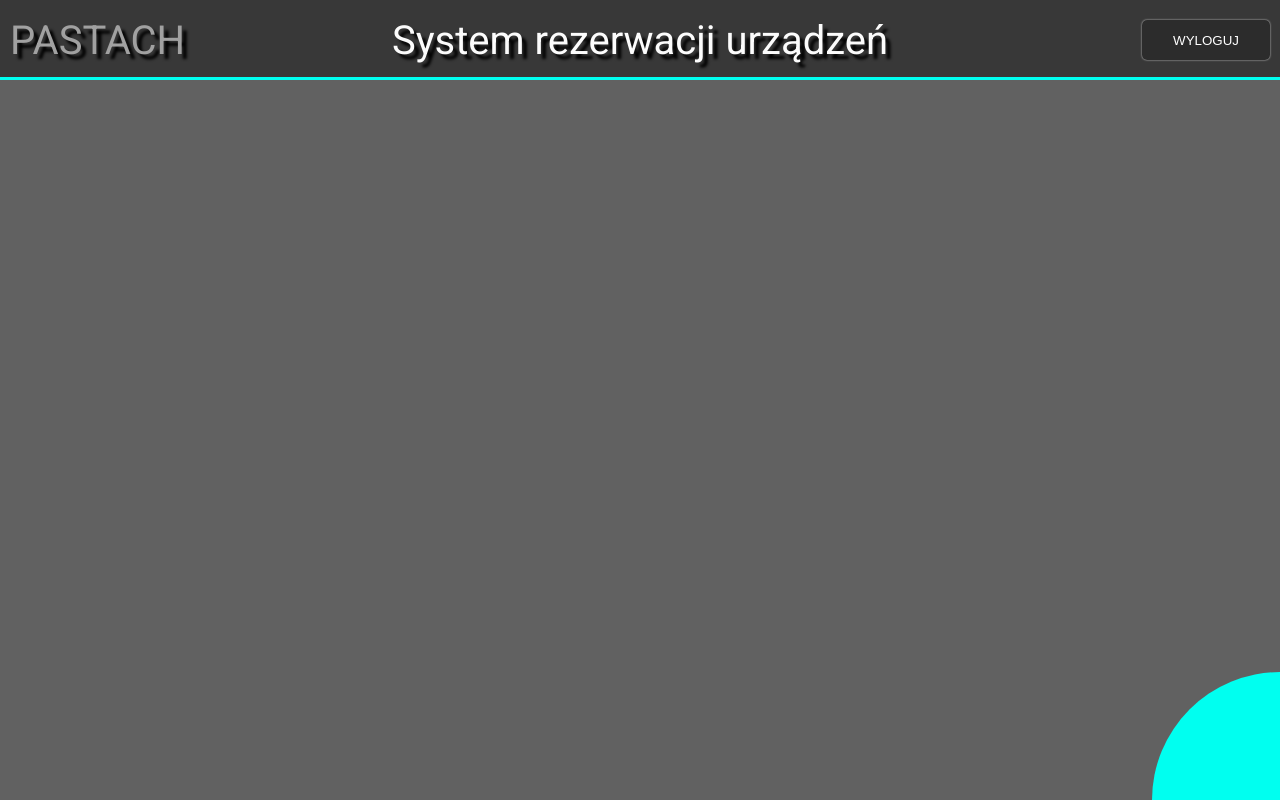
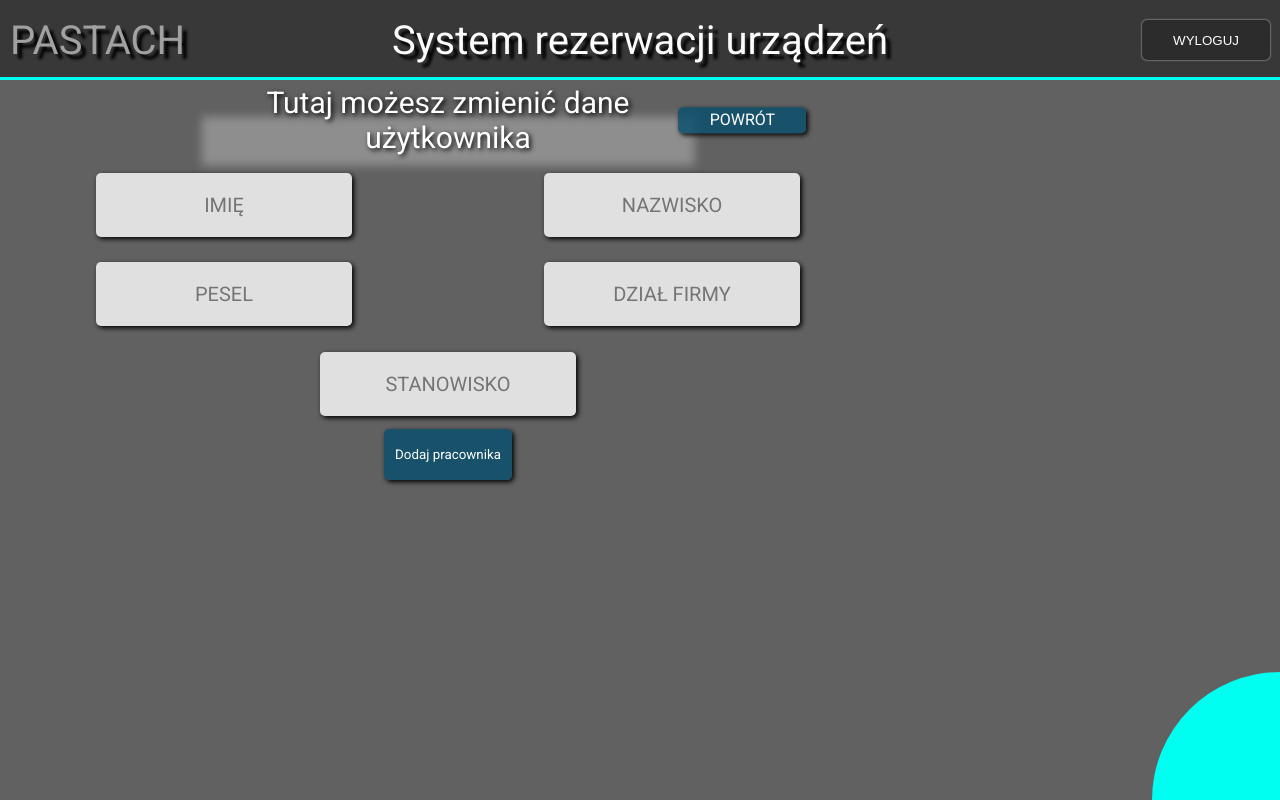
Before and after one commit to MarcinZmudka/db-app, a React (Create React App) app: page /zmien_konto in a window 1280 px wide. Built offline with nearby package versions, Linux system fonts and the light colour scheme.

Commit message:
context added

```diff
--- a/src/RoutingManager.tsx
+++ b/src/RoutingManager.tsx
@@ -7,6 +7,8 @@ import MenuButton from "./RighSideMenu/MenuButton";
 import Navbar from "./navbar/NavbarComponent";
 import GroupOfInputs from "./GroupOfInputs/Group";
 import Title from "./Title/Title";
+import { ChoosenDataProvider } from "./context/choosenDataFromTable";
+import TableAndInput from "./TableAndInput/TableAndInput";
 
 const RoutingManager: React.FC = () => {
   return (
@@ -42,7 +44,7 @@ const RoutingManager: React.FC = () => {
                 text={"Wyświetl urządzenia wybraego magazynu"}
               />
               <MenuButton
-                path={"wszystkie_urzadznia"}
+                path={"wszystkie_urzadzenia"}
                 text={"Wyświel wszystkie urządzenia"}
               />
               <MenuButton path={"statystyki"} text={"Generuj statystyki"} />
@@ -68,7 +70,7 @@ const RoutingManager: React.FC = () => {
                 path={"usun_konto"}
                 text={"Usuń konto pracownikowi"}
               />
-              <MenuButton path={"zmień_konto"} text={"Zmień dane pracownika"} />
+              <MenuButton path={"zmien_konto"} text={"Zmień dane pracownika"} />
             </Route>
             <Route path="/menu/twoje_urzadzenia">
               <MenuButton
@@ -100,7 +102,10 @@ const RoutingManager: React.FC = () => {
               />
             </Route>
             <Route path="/zakladanie_konta">
-            <Title title="Tutaj możesz dodać nowego użytkownika" button={true} />
+              <Title
+                title="Tutaj możesz dodać nowego użytkownika"
+                button={true}
+              />
               <GroupOfInputs
                 values={[
                   "Imię",
@@ -113,6 +118,11 @@ const RoutingManager: React.FC = () => {
                 buttonFunction={() => {}}
               />
             </Route>
+            <Route path="/zmien_konto">
+              <ChoosenDataProvider>
+                <TableAndInput/>
+              </ChoosenDataProvider>
+            </Route>
           </Switch>
         </ButtonList>
       </div>
--- /dev/null
+++ b/src/TableAndInput/TableAndInput.tsx
@@ -0,0 +1,19 @@
+import React, { useContext } from "react";
+import Title from "../Title/Title";
+import GroupOfInputs from "../GroupOfInputs/Group";
+import { ChoosenDataContext } from "../context/choosenDataFromTable";
+
+const TableAndInput: React.FC = () => {
+  const [data, setData] = useContext(ChoosenDataContext);
+  return (
+    <>
+      <Title title="Tutaj możesz zmienić dane użytkownika" button={true} />
+      <GroupOfInputs
+        values={["Imię", "Nazwisko", "Pesel", "Dział firmy", "Stanowisko"]}
+        buttonName="Dodaj pracownika"
+        buttonFunction={() => {}}
+      />
+    </>
+  );
+};
+export default TableAndInput;
--- a/src/Title/Title.css
+++ b/src/Title/Title.css
@@ -14,6 +14,7 @@
     font-family: 'Roboto', sans-serif;
     font-size: 30px;
     text-shadow: 2px 2px 5px #000000;
+    color: white;
     /* font-weight: 600; */
 }
 .title_text::after{
--- /dev/null
+++ b/src/context/choosenDataFromTable.tsx
@@ -0,0 +1,12 @@
+import React, { useState } from "react";
+
+export const ChoosenDataContext = React.createContext<any>({});
+
+export const ChoosenDataProvider: React.FC = props => {
+  const [data, setData] = useState({});
+  return (
+    <ChoosenDataContext.Provider value={[data, setData]}>
+      {props.children}
+    </ChoosenDataContext.Provider>
+  );
+};
```
